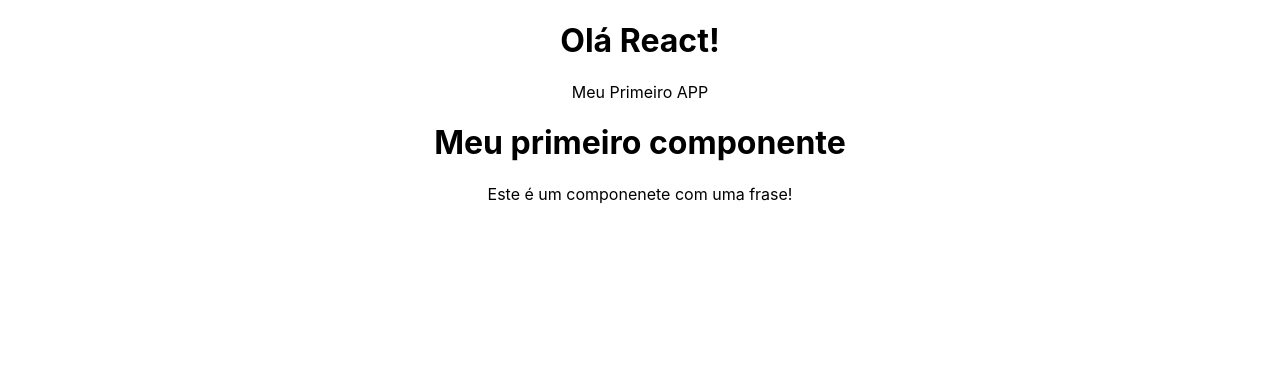
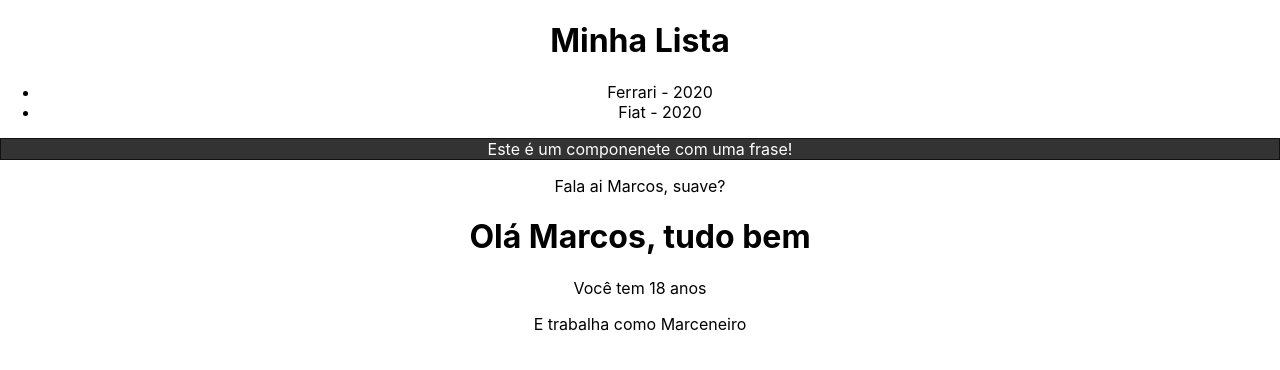
Before and after one commit to Marquiiim/React, a React (Create React App) app in the folder my-project/: page / in a window 1280 px wide. Shown: the top 370 px of the page. Built offline with nearby package versions, Linux system fonts and the light colour scheme.

Commit message:
Testes básicos

```diff
--- a/my-project/src/App.js
+++ b/my-project/src/App.js
@@ -1,5 +1,9 @@
 import './App.css';
-import HelloWorld from './components/HelloWorld';
+import SayMyName from './components/SayMyName';
+import Peoples from './components/Peoples';
+import Frase from './components/Frase';
+import List from './components/List';
+import Item from './components/Item';
 
 function App() {
 
@@ -7,9 +11,10 @@
 
   return (
     <div className="App">
-      <h1>Olá React!</h1>
-      <p>Meu Primeiro APP</p>
-      <HelloWorld />
+      <List />
+      <Frase />
+      <SayMyName nome="Marcos" />
+      <Peoples nome="Marcos" idade="18" profissao="Marceneiro"/>
     </div>
   );
 }
--- a/my-project/src/components/Frase.js
+++ b/my-project/src/components/Frase.js
@@ -1,8 +1,10 @@
+import styles from "./Frase.module.css"
+
 function Frase() {
 
     return (
-        <div>
-            <p>
+        <div className={styles.fraseContainer}>
+            <p className={styles.fraseContent}>
                 Este é um componenete com uma frase!
             </p>
         </div>
--- /dev/null
+++ b/my-project/src/components/Frase.module.css
@@ -0,0 +1,10 @@
+.fraseContainer {
+    background-color: #333;
+    border: 1px solid #111
+}
+
+.fraseContent {
+    color: #fff;
+    background-color: #333;
+    margin: 0;
+}
--- /dev/null
+++ b/my-project/src/components/Item.js
@@ -0,0 +1,24 @@
+import PropTypes from 'prop-types'
+
+function Item({marca, ano_lancamento}) {
+
+    return (
+        <>
+            <li>
+                {marca} - {ano_lancamento}
+            </li>
+        </>
+    )
+}
+
+Item.propTypes = {
+    marca: PropTypes.string.isRequired,
+    ano_lancamento: PropTypes.number,
+}
+
+Item.defaultProps = {
+    marca: 'Faltou a marca',
+    ano_lancamento: 0,
+}
+
+export default Item
--- /dev/null
+++ b/my-project/src/components/List.js
@@ -0,0 +1,18 @@
+import Item from "./Item"
+
+function List () {
+
+    return (
+        <>
+            <h1>
+                Minha Lista
+            </h1>
+            <ul>
+                <Item marca="Ferrari" ano_lancamento={2020} />
+                <Item marca="Fiat" ano_lancamento={2020} />
+            </ul>
+        </>
+    )
+}
+
+export default List
--- /dev/null
+++ b/my-project/src/components/Peoples.js
@@ -0,0 +1,12 @@
+function Peoples ({nome, idade, profissao}) {
+
+    return (
+        <div>
+            <h1>Olá {nome}, tudo bem</h1>
+            <p>Você tem {idade} anos</p>
+            <p>E trabalha como {profissao}</p>
+        </div>
+    )
+}
+
+export default Peoples
--- /dev/null
+++ b/my-project/src/components/SayMyName.js
@@ -0,0 +1,12 @@
+function SayMyName(props) {
+
+    return (
+        <div>
+            <p>
+                Fala ai {props.nome}, suave?
+            </p>
+        </div>
+    )
+}
+
+export default SayMyName
```
